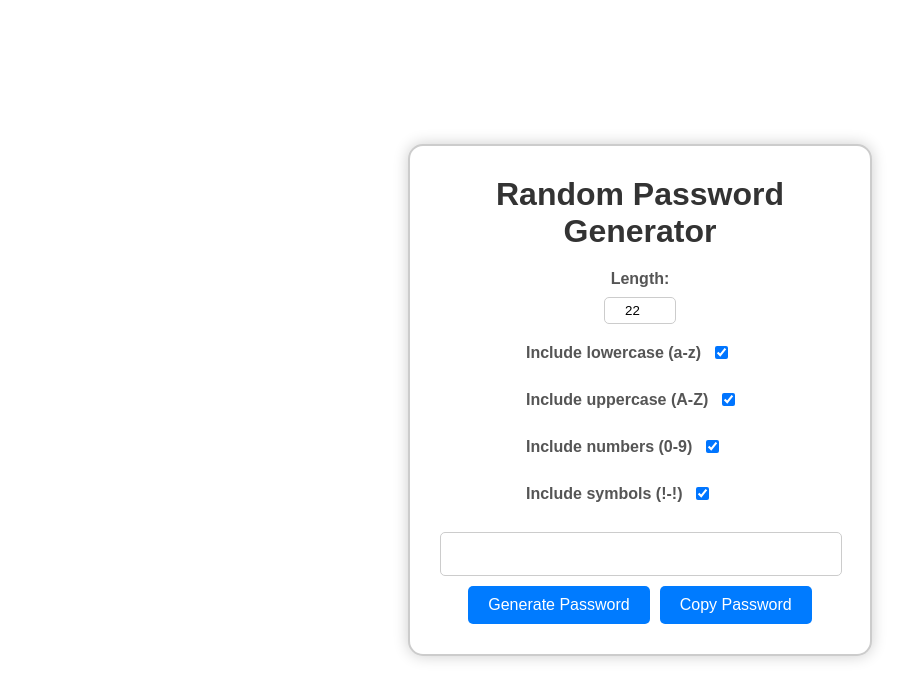
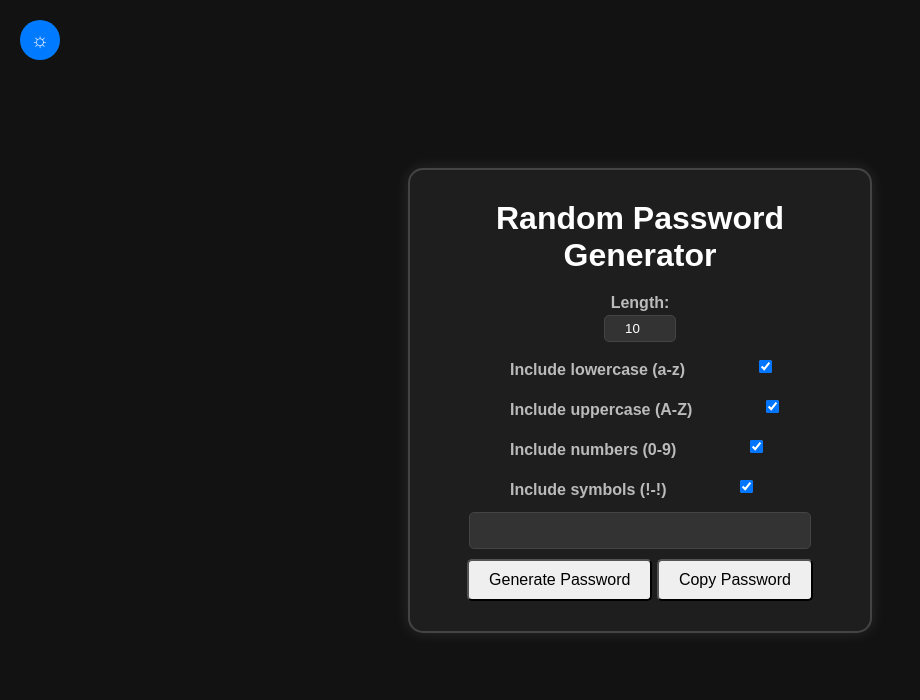
Before and after one commit to Ankitkumar72177/Passwordgenerator, a plain HTML site: page index.html in a window 1280 px wide. Shown: the whole page, without its empty margins (0-920 px from the left). Drawn offline with Linux system fonts and the light colour scheme.

Commit message:
add dark mode

```diff
--- a/index.html
+++ b/index.html
@@ -6,12 +6,13 @@
     <title>Random Password Generator</title>
     <link rel="stylesheet" href="styles.css">
 </head>
-<body>
+<body class="dark-mode">
+    <button id="theme-toggle" class="theme-toggle">&#9788;</button> <!-- Toggle Button -->
     <div class="container">
         <div class="password-generator">
             <h1>Random Password Generator</h1>
             <label for="length">Length:</label>
-            <input type="number" id="length" value="22" min="1">
+            <input type="number" id="length" value="10" min="1">
             <div class="checkbox-container">
                 <label for="lowercase">Include lowercase (a-z)</label>
                 <input type="checkbox" id="lowercase" checked>
--- a/script.js
+++ b/script.js
@@ -1,5 +1,6 @@
 document.getElementById('generate').addEventListener('click', generatePassword);
 document.getElementById('copy').addEventListener('click', copyPassword);
+document.getElementById('theme-toggle').addEventListener('click', toggleTheme);
 
 function generatePassword() {
     const length = document.getElementById('length').value;
@@ -39,3 +40,8 @@ function copyPassword() {
             console.error('Could not copy text: ', err);
         });
 }
+
+function toggleTheme() {
+    document.body.classList.toggle('dark-mode');
+    document.body.classList.toggle('light-mode');
+}
--- a/styles.css
+++ b/styles.css
@@ -5,7 +5,7 @@ body {
     align-items: center;
     height: 100vh;
     margin: 0;
-
+    transition: background-color 0.3s, color 0.3s;
 }
 
 .container {
@@ -16,11 +16,10 @@ body {
 }
 
 .password-generator {
-    background-color: #fff;
     padding: 30px;
     border-radius: 15px;
-    border: 2px solid #ccc;
-    box-shadow: 0 0 15px rgba(0, 0, 0, 0.2);
+    border: 2px solid #444;
+    box-shadow: 0 0 15px rgba(255, 255, 255, 0.1);
     text-align: center;
     max-width: 400px;
     width: 100%;
@@ -29,23 +28,29 @@ body {
 .password-generator h1 {
     margin-top: 0;
     margin-bottom: 20px;
-    color: #333;
 }
 
 .password-generator label {
     display: block;
-    margin: 10px 86px 9px;
+    margin:9px 70px 3px;
     font-weight: bold;
-    color: #555;
+    text-align: center;
 }
 
 .password-generator input[type="number"] {
-    width: 60px;
     padding: 5px;
     margin-bottom: 10px;
-    border: 1px solid #ccc;
     border-radius: 5px;
     text-align: center;
+    width: 60px; /* Different width for length input */
+}
+
+.password-generator input[type="text"] {
+    padding: 10px; /* Different padding for password display */
+    margin-bottom: 10px;
+    border-radius: 5px;
+    text-align: center;
+    width: 80%; /* Full width for password display */
 }
 
 .checkbox-container {
@@ -54,42 +59,74 @@ body {
     margin-bottom: 10px;
 }
 
-.checkbox-container label {
-    margin-right: 10px;
-}
-
-.password-generator input[type="text"] {
-    width: calc(100% - 24px);
-    padding: 12px;
-    margin-top: 10px;
-    margin-bottom: 10px;
-    border: 1px solid #ccc;
-    border-radius: 5px;
-    font-size: 16px;
-    color: #333;
-}
-
-.button-container {
-    display: flex;
-    justify-content: center;
-    gap: 10px;
-}
-
 .password-generator button {
     padding: 10px 20px;
-    border: none;
-    background-color: #007bff;
-    color: #fff;
     border-radius: 5px;
     cursor: pointer;
     font-size: 16px;
     transition: background-color 0.3s ease;
 }
 
-.password-generator button:hover {
+/* Dark mode */
+.dark-mode {
+    background-color: #121212;
+    color: #ffffff;
+}
+
+.dark-mode .password-generator {
+    background-color: #1e1e1e;
+    border: 2px solid #444;
+}
+
+.dark-mode label {
+    color: #bbb;
+}
+
+.dark-mode input[type="number"],
+.dark-mode input[type="text"] {
+    background-color: #333;
+    color: #fff;
+    border: 1px solid #444;
+}
+
+/* Light mode */
+.light-mode {
+    background-color: #f4f4f4;
+    color: #000;
+}
+
+.light-mode .password-generator {
+    background-color: #ffffff;
+    border: 2px solid #ddd;
+}
+
+.light-mode label {
+    color: #333;
+}
+
+.light-mode input[type="number"],
+.light-mode input[type="text"] {
+    background-color: #fff;
+    color: #000;
+    border: 1px solid #ddd;
+}
+
+/* Theme toggle button */
+#theme-toggle {
+    position: absolute;
+    top: 20px;
+    left: 20px;
+    width: 40px;
+    height: 40px;
+    border-radius: 50%;
+    border: none;
+    cursor: pointer;
+    font-size: 20px;
+    color: #fff;
+    background-color: #007bff;
+    transition: background-color 0.3s ease;
+}
+
+#theme-toggle:hover {
     background-color: #0056b3;
 }
-
-.password-generator button:active {
-    background-color: #004494;
-}
```
